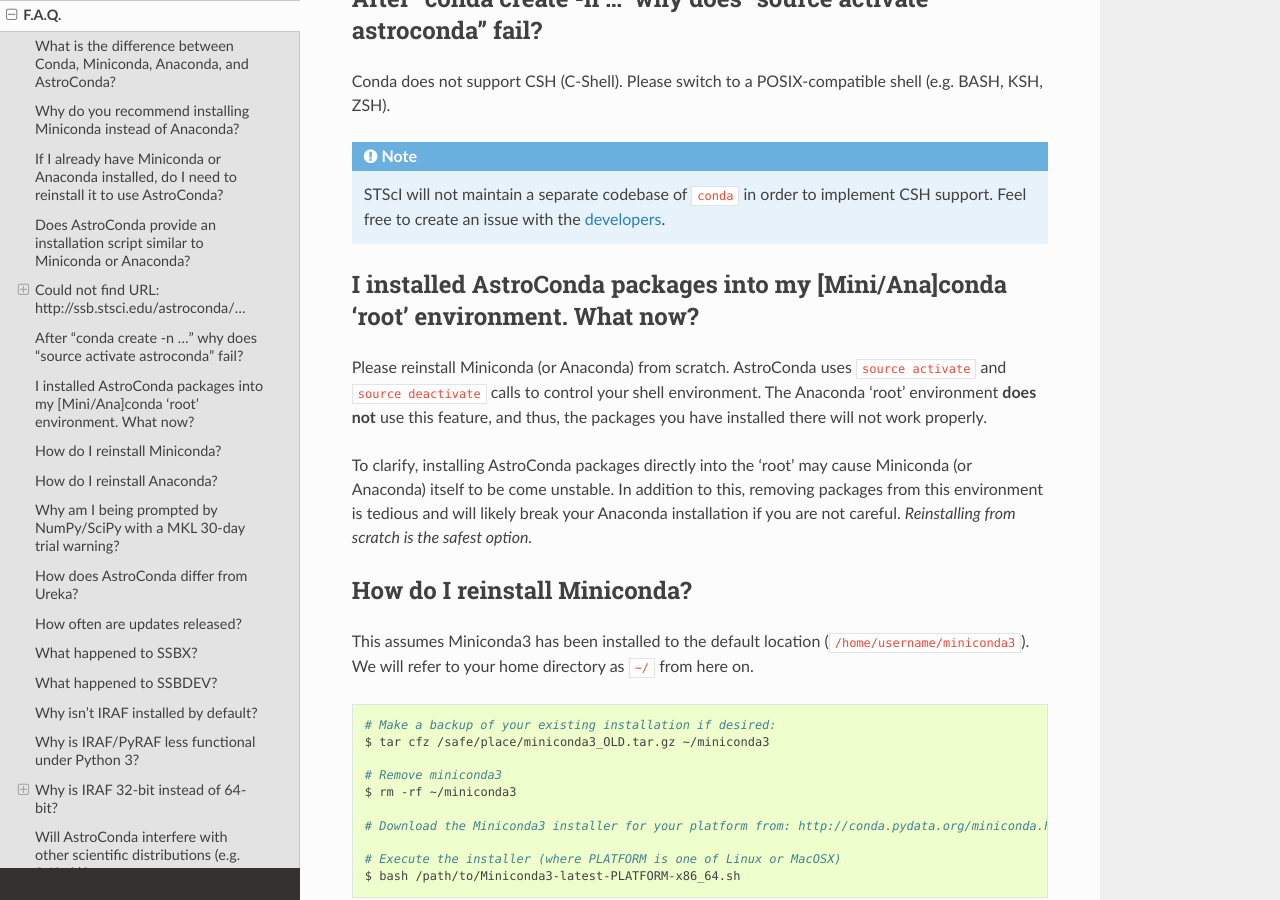
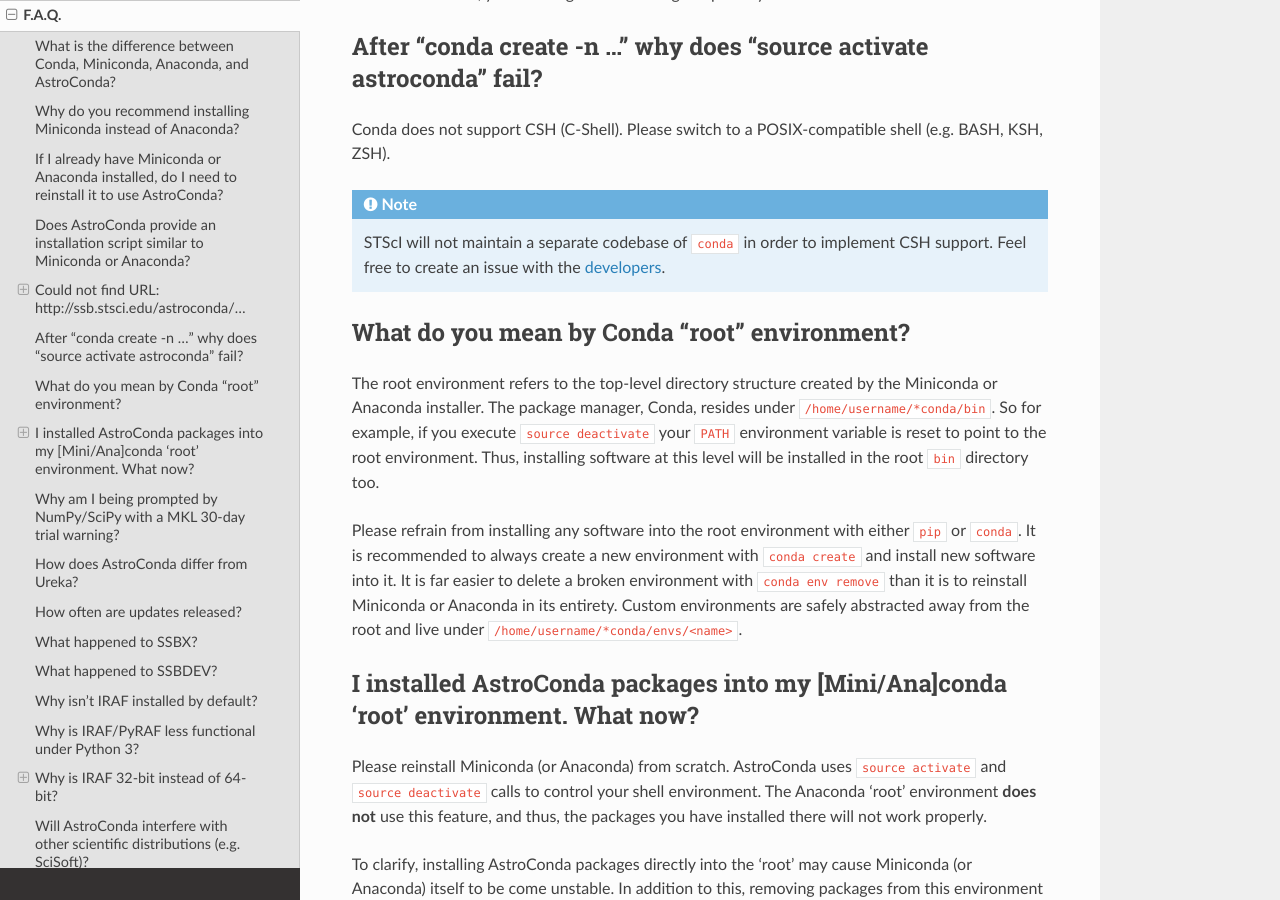
Before and after one commit to jhunkeler/astroconda, a Sphinx documentation site: the page built from source/faq.rst, in a window 1280 px wide and 900 px high, scrolled down 1969 px. Built offline with Sphinx 7.4.7 and the Read the Docs theme 2.0.0, drawn with Linux system fonts in a browser that asks for light colours; pages that are not in the unit, such as notebooks, are missing from menus; some of the changed text lies outside the part shown.

Commit message:
More elaborate explanations

```diff
--- a/source/faq.rst
+++ b/source/faq.rst
@@ -11,7 +11,9 @@
 
 - **Anaconda** is distributed by Continuum Analytics, Inc. as a standalone installer, and provides a fully featured conda-based environment (i.e. ``conda``, ``python``, and commonly used utilities, libraries, and Python packages).
 
-- **AstroConda** is a collection of Conda packages, also known as a "Conda Channel", to be used with existing Miniconda and Anaconda installations via ``conda create``, ``conda install``, and ``conda update``. Package recipes are freely available on `GitHub <https://github.com/astroconda/astroconda-contrib>`_ and are maintained by the `Science Software Branch (SSB) <http://ssb.stsci.edu>`_ of the `Space Telescope Science Institute (STScI) <http://www.stsci.edu>`_.
+- **AstroConda** is a collection of Conda packages, also known as a "Conda Channel", to be used with existing Miniconda and Anaconda installations via ``conda create``, ``conda install``, and ``conda update``.
+
+Note: Package recipes are freely available on `GitHub <https://github.com/astroconda/astroconda-contrib>`_ and are maintained by the `Science Software Branch (SSB) <http://ssb.stsci.edu>`_ of the `Space Telescope Science Institute (STScI) <http://www.stsci.edu>`_.
 
 Why do you recommend installing Miniconda instead of Anaconda?
 ==============================================================
@@ -80,6 +82,13 @@
 
     STScI will not maintain a separate codebase of ``conda`` in order to implement CSH support. Feel free to create an issue with the `developers <http://github.com/conda/conda/issues>`_.
 
+What do you mean by Conda "root" environment?
+=============================================
+
+The root environment refers to the top-level directory structure created by the Miniconda or Anaconda installer. The package manager, Conda, resides under ``/home/username/*conda/bin``. So for example, if you execute ``source deactivate`` your ``PATH`` environment variable is reset to point to the root environment. Thus, installing software at this level will be installed in the root ``bin`` directory too.
+
+Please refrain from installing any software into the root environment with either ``pip`` or ``conda``. It is recommended to always create a new environment with ``conda create`` and install new software into it. It is far easier to delete a broken environment with ``conda env remove`` than it is to reinstall Miniconda or Anaconda in its entirety. Custom environments are safely abstracted away from the root and live under ``/home/username/*conda/envs/<name>``.
+
 I installed AstroConda packages into my [Mini/Ana]conda 'root' environment. What now?
 =====================================================================================
 
@@ -88,7 +97,7 @@
 To clarify, installing AstroConda packages directly into the 'root' may cause Miniconda (or Anaconda) itself to be come unstable. In addition to this, removing packages from this environment is tedious and will likely break your Anaconda installation if you are not careful. *Reinstalling from scratch is the safest option.*
 
 How do I reinstall Miniconda?
-=============================
+^^^^^^^^^^^^^^^^^^^^^^^^^^^^^
 
 This assumes Miniconda3 has been installed to the default location (``/home/username/miniconda3``). We will refer to your home directory as ``~/`` from here on.
 
@@ -108,7 +117,7 @@
 The installer may offer to automatically edit ``~/.bash_profile`` and prepend ``~/miniconda3/bin`` to your ``PATH``. If you already have this entry in your ``PATH``, simply reponse with 'no'. Responding with 'yes' will add another entry even if it exists resuling in a ``PATH`` that looks much like: ``~/miniconda3/bin:~/miniconda3/bin:[...]``.
 
 How do I reinstall Anaconda?
-=============================
+^^^^^^^^^^^^^^^^^^^^^^^^^^^^
 
 This assumes Anaconda3 has been installed to the default location (``/home/username/anaconda3``). We will refer to your home directory as ``~/`` from here on.
 
```
